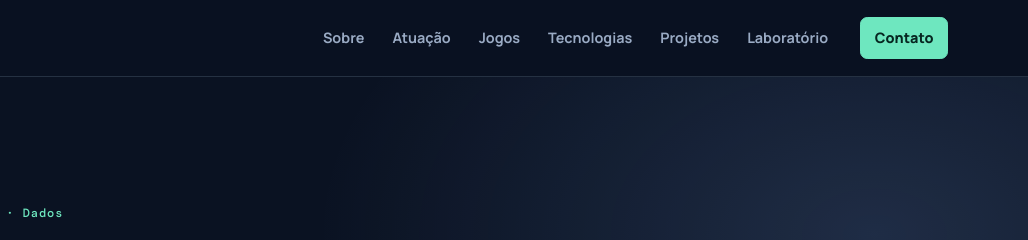
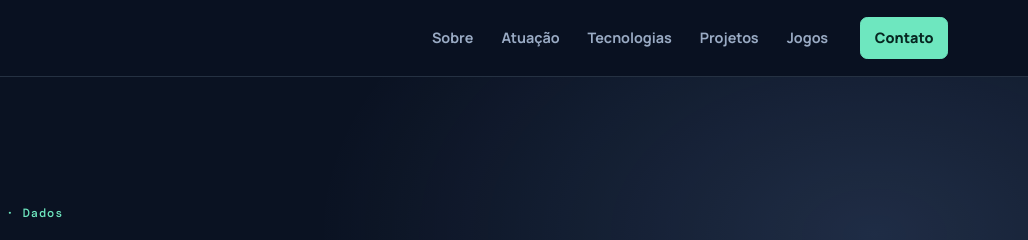
Before and after one commit to brunomartins94/personal_site, a website: page index.html in a window 1280 px wide. Shown: the top 240 px of the page, 252-1280 px from the left. Drawn offline with nearby package versions, Linux system fonts and the light colour scheme.

```diff
--- a/index.html
+++ b/index.html
@@ -24,10 +24,9 @@
             <nav class="desktop-nav" aria-label="Navegação principal">
                 <a href="#sobre">Sobre</a>
                 <a href="#competencias">Atuação</a>
-                <a href="#jogos">Jogos</a>
                 <a href="#stack">Tecnologias</a>
                 <a href="#projetos">Projetos</a>
-                <a href="#roadmap">Laboratório</a>
+                <a href="#jogos">Jogos</a>
             </nav>
 
             <div class="nav-actions">
@@ -40,10 +39,9 @@
         <nav class="mobile-nav" id="mobile-menu" aria-label="Navegação móvel">
             <a href="#sobre">Sobre</a>
             <a href="#competencias">Atuação</a>
-            <a href="#jogos">Jogos</a>
             <a href="#stack">Tecnologias</a>
             <a href="#projetos">Projetos</a>
-            <a href="#roadmap">Laboratório</a>
+            <a href="#jogos">Jogos</a>
             <a href="#contato">Contato</a>
         </nav>
     </header>
--- a/style.css
+++ b/style.css
@@ -56,3 +56,4 @@
 @media (max-width: 420px) { .container { width: min(100% - 24px, 1120px); }.brand { font-size: .92rem; }.hero-actions { align-items: flex-start; flex-direction: column; gap: 1rem; }.proof-grid { grid-template-columns: 1fr; }.proof-grid a { grid-column: auto; }.proof-grid > * { min-height: auto; border-right: 0; border-bottom: 1px solid var(--line); }.proof-grid > *:last-child { border-bottom: 0; }.data-visual { min-height: 320px; padding: 1rem; }.flow-node { width: 88%; padding: .7rem; }.flow-node strong { font-size: .7rem; }.visual-footer { right: 1rem; bottom: .9rem; font-size: .57rem; }.roadmap-list li { grid-template-columns: 32px 1fr; gap: .65rem; padding: 1rem; } }
 
 .skill-card .text-link{display:inline-block;margin-top:1.4rem;font-size:.85rem}.game-play{margin-right:1rem}.data-visual .flow-node{width:min(290px,90%)}
+#roadmap{display:none}
```
